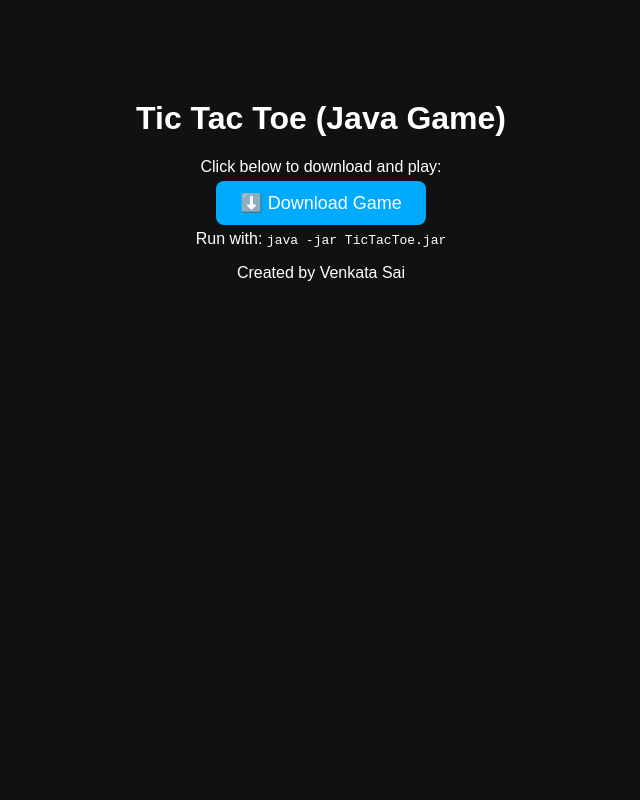
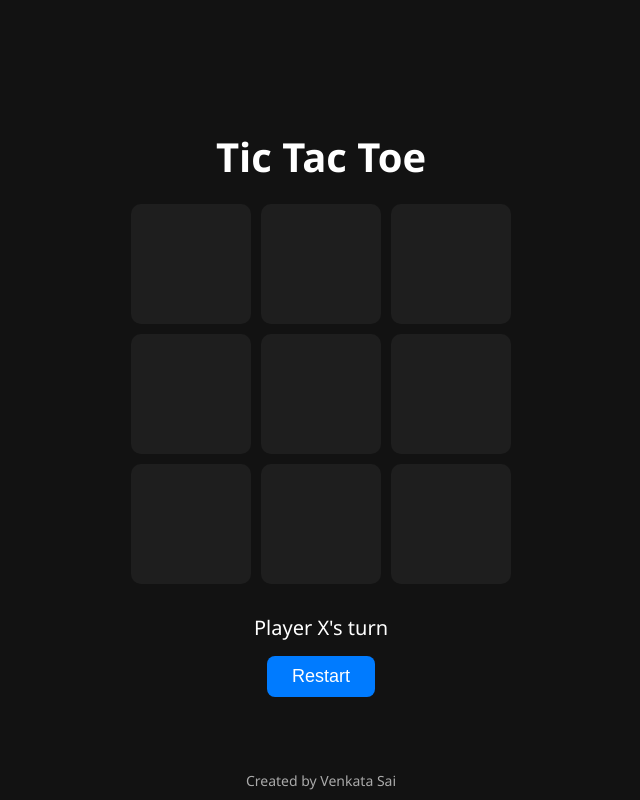
Before and after one commit to venkatasai123tvs/TIC-TAC-TOE, a plain HTML site: page index.html in a window 1280 px wide. Shown: the whole page, without its empty margins (319-959 px from the left). Drawn offline with Linux system fonts and the light colour scheme.

Commit message:
Updated index.html with playable web version

```diff
--- a/index.html
+++ b/index.html
@@ -2,33 +2,155 @@
 <html lang="en">
 <head>
   <meta charset="UTF-8">
-  <title>Tic Tac Toe Game (Java Swing)</title>
+  <meta name="viewport" content="width=device-width, initial-scale=1.0">
+  <title>Tic Tac Toe Game</title>
   <style>
     body {
-      background-color: #111;
+      background: #121212;
+      color: #fff;
+      font-family: 'Segoe UI', sans-serif;
+      display: flex;
+      flex-direction: column;
+      align-items: center;
+      justify-content: center;
+      height: 100vh;
+      margin: 0;
+    }
+
+    h1 {
+      font-size: 40px;
+      margin-bottom: 20px;
+    }
+
+    .board {
+      display: grid;
+      grid-template-columns: repeat(3, 120px);
+      grid-gap: 10px;
+    }
+
+    .cell {
+      width: 120px;
+      height: 120px;
+      background-color: #1e1e1e;
+      border-radius: 10px;
+      display: flex;
+      align-items: center;
+      justify-content: center;
+      font-size: 48px;
+      cursor: pointer;
+      transition: background 0.3s;
+    }
+
+    .cell:hover {
+      background-color: #333;
+    }
+
+    .status {
+      margin-top: 30px;
+      font-size: 20px;
+    }
+
+    button {
+      margin-top: 15px;
+      padding: 10px 25px;
+      font-size: 18px;
+      background-color: #007bff;
+      border: none;
+      border-radius: 8px;
       color: white;
-      text-align: center;
-      font-family: Arial, sans-serif;
-      margin-top: 100px;
+      cursor: pointer;
+      transition: background 0.3s;
     }
-    a {
-      background-color: #00aaff;
-      color: white;
-      text-decoration: none;
-      padding: 12px 24px;
-      border-radius: 8px;
-      font-size: 18px;
+
+    button:hover {
+      background-color: #0056b3;
     }
-    a:hover {
-      background-color: #007acc;
+
+    footer {
+      position: absolute;
+      bottom: 10px;
+      font-size: 14px;
+      color: #aaa;
     }
   </style>
 </head>
 <body>
-  <h1>Tic Tac Toe (Java Game)</h1>
-  <p>Click below to download and play:</p>
-  <a href="TicTacToe.jar" download>⬇️ Download Game</a>
-  <p>Run with: <code>java -jar TicTacToe.jar</code></p>
-  <p>Created by Venkata Sai</p>
+  <h1>Tic Tac Toe</h1>
+  <div class="board" id="board"></div>
+  <div class="status" id="statusText">Player X's turn</div>
+  <button id="restartBtn">Restart</button>
+  <footer>Created by Venkata Sai</footer>
+
+  <script>
+    const board = document.getElementById('board');
+    const statusText = document.getElementById('statusText');
+    const restartBtn = document.getElementById('restartBtn');
+    let cells = ["", "", "", "", "", "", "", "", ""];
+    let currentPlayer = "X";
+    let running = true;
+
+    const winningCombos = [
+      [0,1,2],[3,4,5],[6,7,8],
+      [0,3,6],[1,4,7],[2,5,8],
+      [0,4,8],[2,4,6]
+    ];
+
+    function createBoard() {
+      board.innerHTML = "";
+      cells.forEach((_, index) => {
+        const cell = document.createElement('div');
+        cell.classList.add('cell');
+        cell.addEventListener('click', () => cellClicked(index));
+        board.appendChild(cell);
+      });
+    }
+
+    function cellClicked(index) {
+      if (cells[index] !== "" || !running) return;
+      cells[index] = currentPlayer;
+      renderBoard();
+      checkWinner();
+    }
+
+    function renderBoard() {
+      document.querySelectorAll('.cell').forEach((cell, index) => {
+        cell.textContent = cells[index];
+      });
+    }
+
+    function checkWinner() {
+      let winner = null;
+      for (const combo of winningCombos) {
+        const [a, b, c] = combo;
+        if (cells[a] && cells[a] === cells[b] && cells[a] === cells[c]) {
+          winner = currentPlayer;
+          break;
+        }
+      }
+
+      if (winner) {
+        statusText.textContent = `${winner} wins! 🎉`;
+        running = false;
+      } else if (!cells.includes("")) {
+        statusText.textContent = "It's a draw!";
+        running = false;
+      } else {
+        currentPlayer = currentPlayer === "X" ? "O" : "X";
+        statusText.textContent = `Player ${currentPlayer}'s turn`;
+      }
+    }
+
+    restartBtn.addEventListener('click', restartGame);
+
+    function restartGame() {
+      cells = ["", "", "", "", "", "", "", "", ""];
+      currentPlayer = "X";
+      running = true;
+      statusText.textContent = "Player X's turn";
+      createBoard();
+    }
+
+    createBoard();
+  </script>
 </body>
 </html>
```
